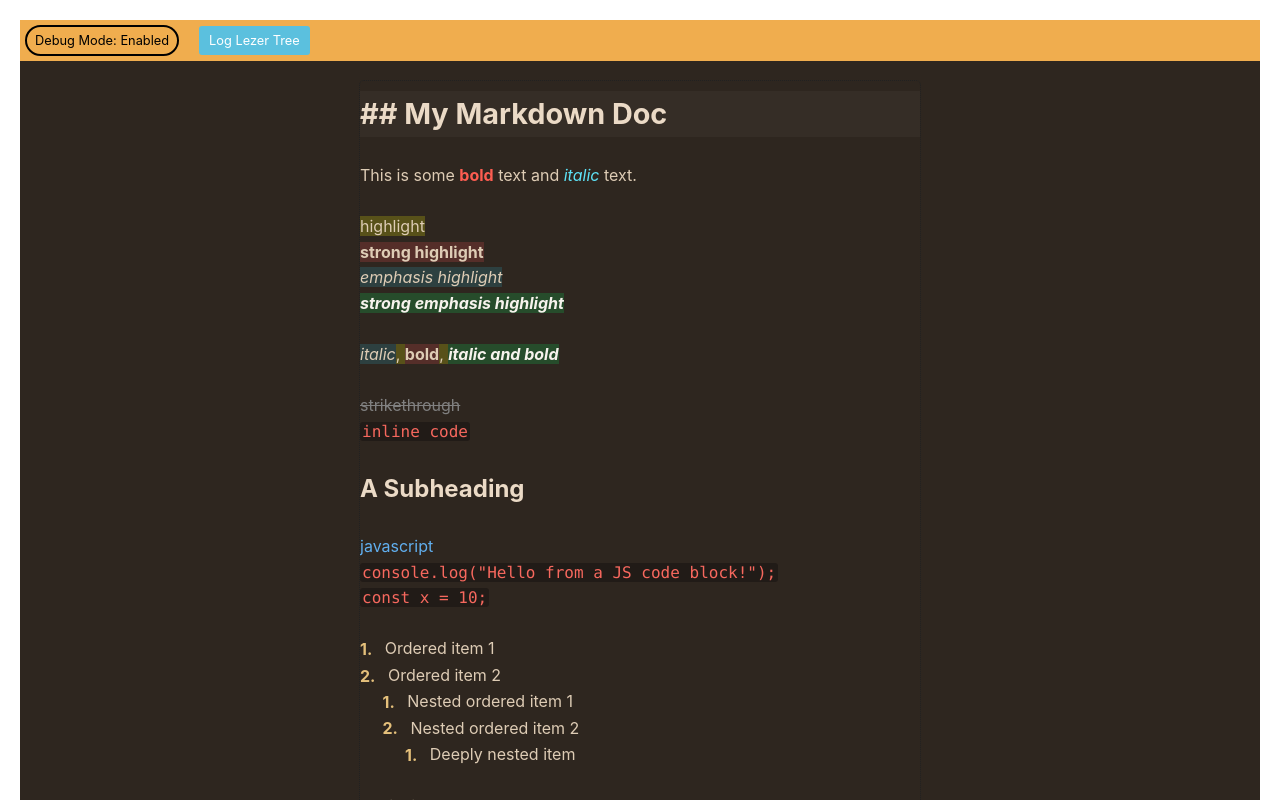
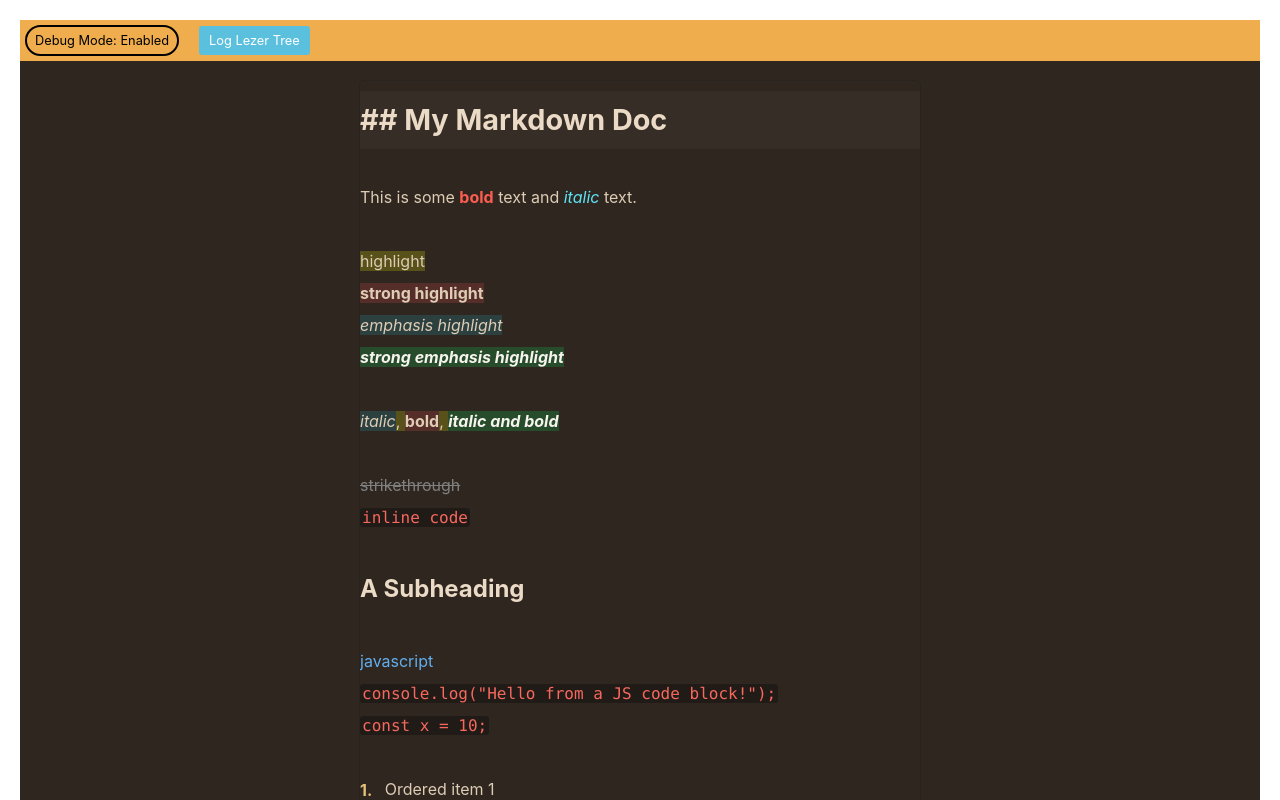
Before and after one commit to harshp2008/obsidianite, a React (Vite) app: page / in a window 1280 px wide. Shown: the top 800 px of the page. Built offline with nearby package versions, Linux system fonts and the light colour scheme.

Commit message:
added support for variable line height (changes gap between lines too)

```diff
--- a/src/EditorCore/Extensions/editor/style/constant.css
+++ b/src/EditorCore/Extensions/editor/style/constant.css
@@ -5,7 +5,7 @@
 :root {
   --editor-width: 100%;
   --editor-max-width: 600px;
-
+  --line-height: 2.0; /* Adjust this value to change line height */
 
   /* Editor and Basic Colors */
   --editor-bg: hsl(28, 19%, 15%);
--- a/src/EditorCore/Extensions/editor/style/editorCore.css
+++ b/src/EditorCore/Extensions/editor/style/editorCore.css
@@ -100,7 +100,7 @@
 
 .App .cm-editor .cm-line {
   padding: 0 4px 0 0;
-  line-height: 1.6;
+  line-height: var(--line-height);
 }
 
 .App .cm-editor .cm-cursor {
```
